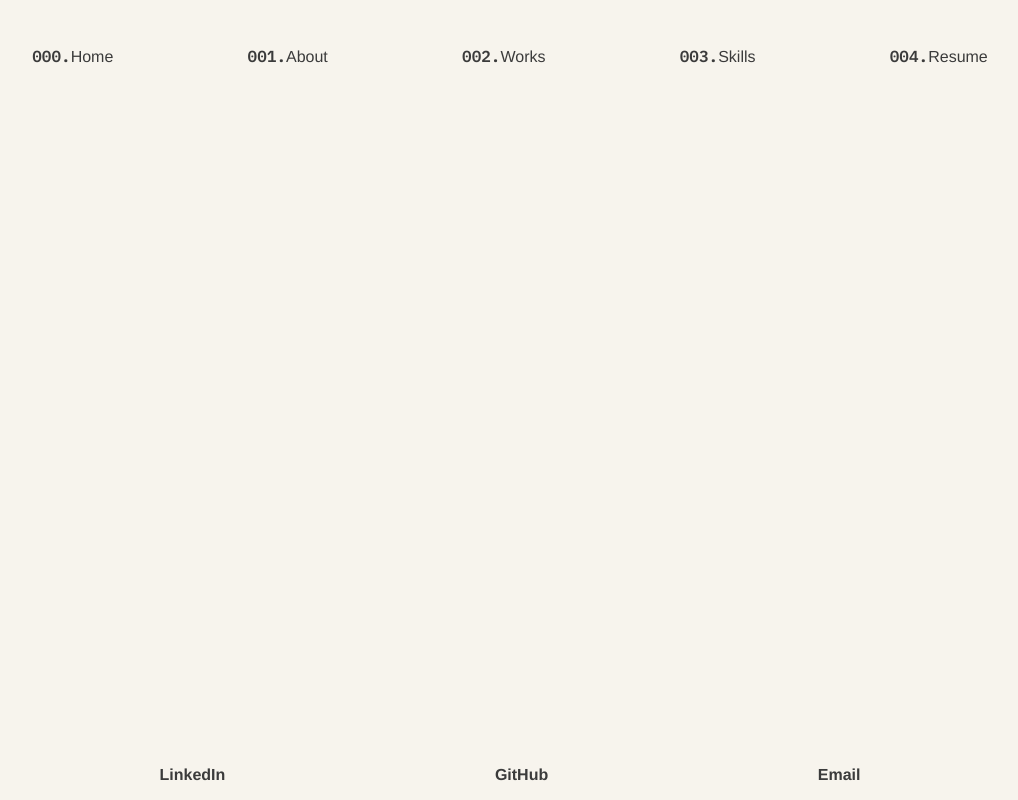
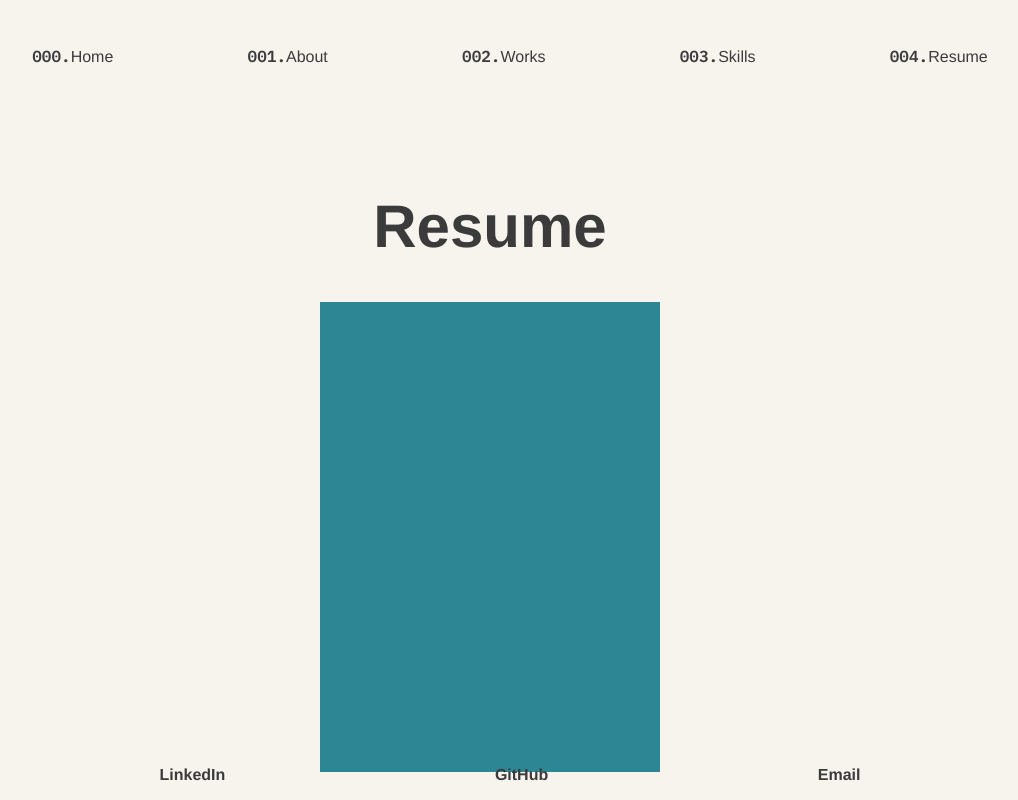
Before and after one commit to stvnlee890/Portfolio-site, a React (Create React App) app: page /resume in a window 1280 px wide. Shown: the whole page, without its empty margins (150-1168 px from the left). Built offline with nearby package versions, Linux system fonts and the light colour scheme.

Commit message:
creating resume modal

```diff
--- a/src/App.js
+++ b/src/App.js
@@ -7,6 +7,7 @@ import { Skills } from './components/skills/Skills'
 import { Works } from './components/works/Works';
 import { About } from './components/about/About';
 import { Footer } from './components/footer/Footer';
+import { Resume } from './components/resume/Resume';
 
 function App() {
   return (
@@ -18,6 +19,7 @@ function App() {
         <Route path='/skills' element={<Skills />} />
         <Route path='/works' element={<Works />} />
         <Route path='/about' element={<About />} />
+        <Route path='/resume' element={<Resume />} />
       </Routes>
 
       <Footer />
--- a/src/components/about/about.css
+++ b/src/components/about/about.css
@@ -10,6 +10,7 @@
 }
 
 #about-text {
+  margin-top: auto;
   color: #3b3b3b;
   cursor: pointer;
   font-weight: 600;
--- a/src/components/navbar/Navbar.js
+++ b/src/components/navbar/Navbar.js
@@ -23,7 +23,7 @@ export const Navbar = () => {
         </li>
         <li>
           <span className="nav-nums">004.</span>
-          <span className="nav-titles resume hover-underline-animation">Resume</span>
+          <NavLink className='nav-titles experience hover-underline-animation' to={'/resume'}>Resume</NavLink>
         </li>
       </ul>
     </div>
--- /dev/null
+++ b/src/components/resume/Resume.js
@@ -0,0 +1,23 @@
+import './resume.css'
+import { ResumePage } from './resumePage/ResumePage'
+import { Modal } from './modal/Modal'
+import { useState } from 'react'
+
+export const Resume = () => {
+  const [openModal, setOpenModal] = useState(false)
+
+  const handleClick = () => {
+    setOpenModal(true)
+  }
+
+  return (
+    <div id='resume'>
+      <h1 className='title-tag active reveal fade-bottom'>Resume</h1>
+      <div className='resume-page-container'>
+        <ResumePage handleClick={handleClick}/>
+      </div>
+      {openModal && <Modal closeModal={setOpenModal} />}
+
+    </div>
+  )
+}
--- /dev/null
+++ b/src/components/resume/modal/Modal.js
@@ -0,0 +1,13 @@
+import './modal.css'
+import Discography from '../../../assets/images/discography.png'
+export const Modal = ({ closeModal }) => {
+
+  return (
+    <div className="modal-background">
+      <div className="modal-container">
+        <button className='close-button' onClick={() => closeModal(false)}> X </button>
+          <img className="body" id='img' src='https://resumegenius.com/wp-content/uploads/Retail-Manager-Resume-Example-v5-800x1035.png' />
+      </div>
+    </div>
+  )
+}
--- /dev/null
+++ b/src/components/resume/modal/modal.css
@@ -0,0 +1,56 @@
+.modal-background {
+  width: 100vw;
+  height: 100vh;
+  position: fixed;
+  z-index: 1;
+  left: 0;
+  top: 0;
+  display: flex;
+  justify-content: center;
+  align-items: center;
+  /* background-color: rgba(0,0,0,0.4); */
+  background-color: rgba(44, 134, 148, 1);
+  animation: fade-bottom .4s ease-in;
+}
+
+.modal-container {
+  width: 700px;
+  height: 900px;
+  display: flex;
+  flex-direction: column;
+  padding: 25px;
+
+}
+
+.close-button {
+  background-color: transparent;
+  /* color: #2c8694; */
+  border: none;
+  font-size: 25px;
+  cursor: pointer;
+  display: flex;
+  justify-content: flex-start;
+}
+
+.modal-container .body {
+  flex: 50%;
+  display: flex;
+  justify-content: center;
+  align-items: center;
+  font-size: 1.7rem;
+  text-align: center;
+}
+#img {
+  box-shadow: rgba(0, 0, 0, 0.35) 0px 5px 15px;
+  animation: fade-bottom .5s ease-in;
+}
+
+
+@keyframes fade-bottom {
+  0% {
+    opacity: 0;
+  }
+  100% {
+    opacity: 1;
+  }
+}
--- /dev/null
+++ b/src/components/resume/resume.css
@@ -0,0 +1,19 @@
+#resume {
+  text-align: center;
+  font-size: 30px;
+  color: #3b3b3b;
+  margin-top: 10%;
+}
+.resume-page-container {
+  display: flex;
+  justify-content: center;
+}
+.resume-page {
+  background-color: #2c8694;
+  width: 340px;
+  height: 470px;
+  animation: scale 800ms ease forwards;
+  animation-delay: .6s;
+  visibility: hidden;
+  cursor: pointer;
+}
--- /dev/null
+++ b/src/components/resume/resumePage/ResumePage.js
@@ -0,0 +1,8 @@
+import '../resume.css'
+export const ResumePage = ({ handleClick }) => {
+  return (
+    <div>
+       <div onClick={handleClick} className='resume-page'></div>
+    </div>
+  )
+}
--- a/src/components/works/worksDisplay/worksDisplay.css
+++ b/src/components/works/worksDisplay/worksDisplay.css
@@ -12,12 +12,12 @@
   grid-gap: 20px;
   flex-wrap: wrap;
 }
-.final-project-img {
+/* .final-project-img {
   animation: scale 800ms ease forwards;
   animation-delay: .6s;
   visibility: hidden;
   cursor: pointer;
-}
+} */
 
 .works-num {
   font-weight: 600;
@@ -43,7 +43,7 @@
   width: 340px;
   height: 470px;
   animation: scale 800ms ease forwards;
-  animation-delay: .6s;
+  animation-delay: .5s;
   visibility: hidden;
   cursor: pointer;
 }
@@ -51,6 +51,7 @@
   content:'';
   background: url('../../../assets/images/discography.png');
   background-size: 340px;
+  animation: scale 800ms ease forwards;
   height: 470px;
   display:block;
 }
@@ -59,7 +60,7 @@
   width: 340px;
   height: 470px;
   animation: scale 800ms ease forwards;
-  animation-delay: .6s;
+  animation-delay: 1.2s;
   visibility: hidden;
   cursor: pointer;
 }
@@ -67,6 +68,7 @@
   content:'';
   background: url('../../../assets/images/shopkeep.png');
   background-size: 340px;
+  animation: scale 800ms ease forwards;
   height: 470px;
   display:block;
 }
```
